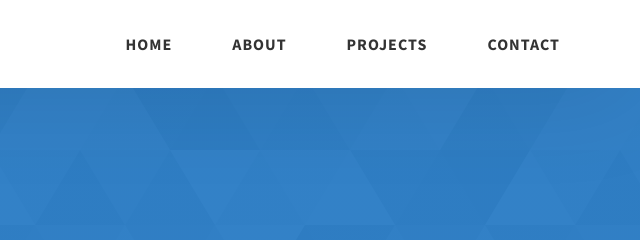
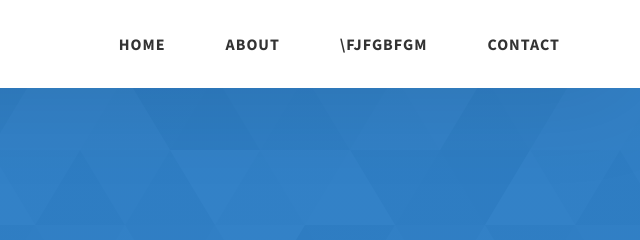
Before and after one commit to aka-frnzy/Portfolio-Website, a website: page index.html in a window 1280 px wide. Shown: the top 240 px of the page, 640-1280 px from the left. Drawn offline with Linux system fonts and the light colour scheme.

Commit message:
something

```diff
--- a/index.html
+++ b/index.html
@@ -34,7 +34,7 @@
             </li>
             <li class="header__link-wrapper">
               <a href="./index.html#projects" class="header__link">
-                Projects
+               \fjfgbfgm
               </a>
             </li>
             <li class="header__link-wrapper">
```
